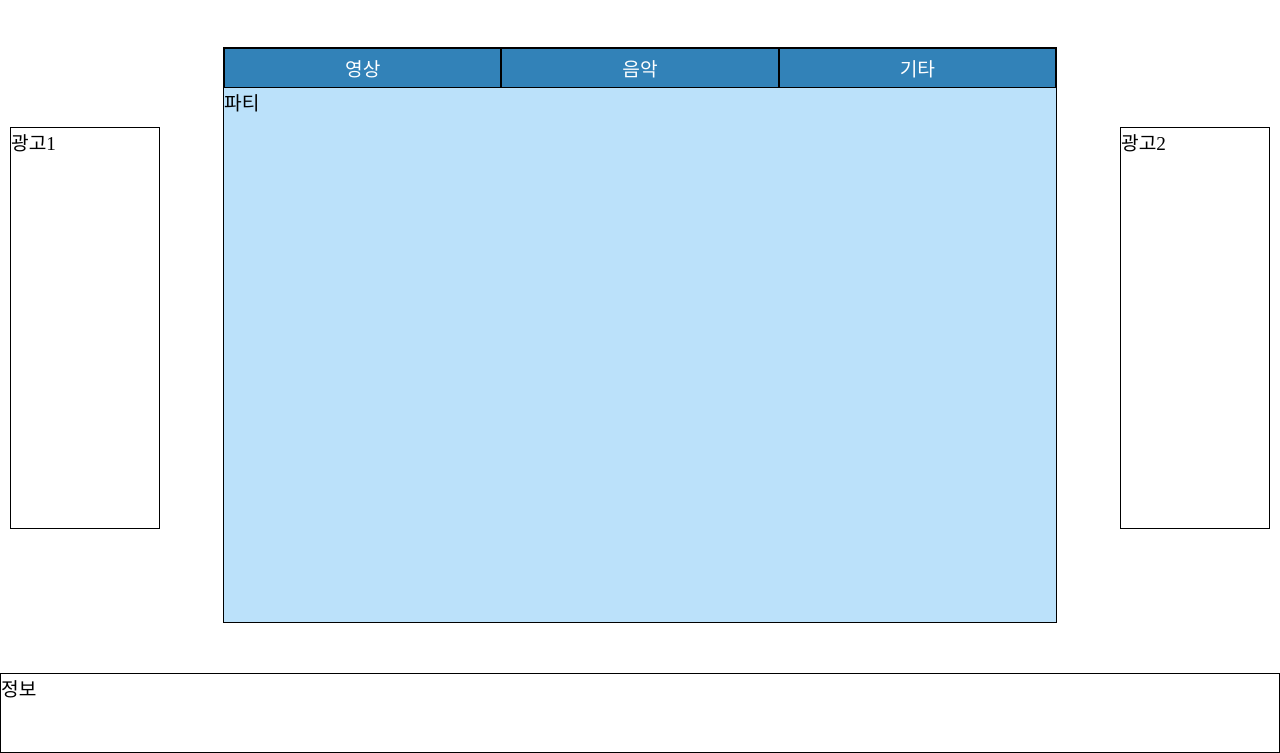
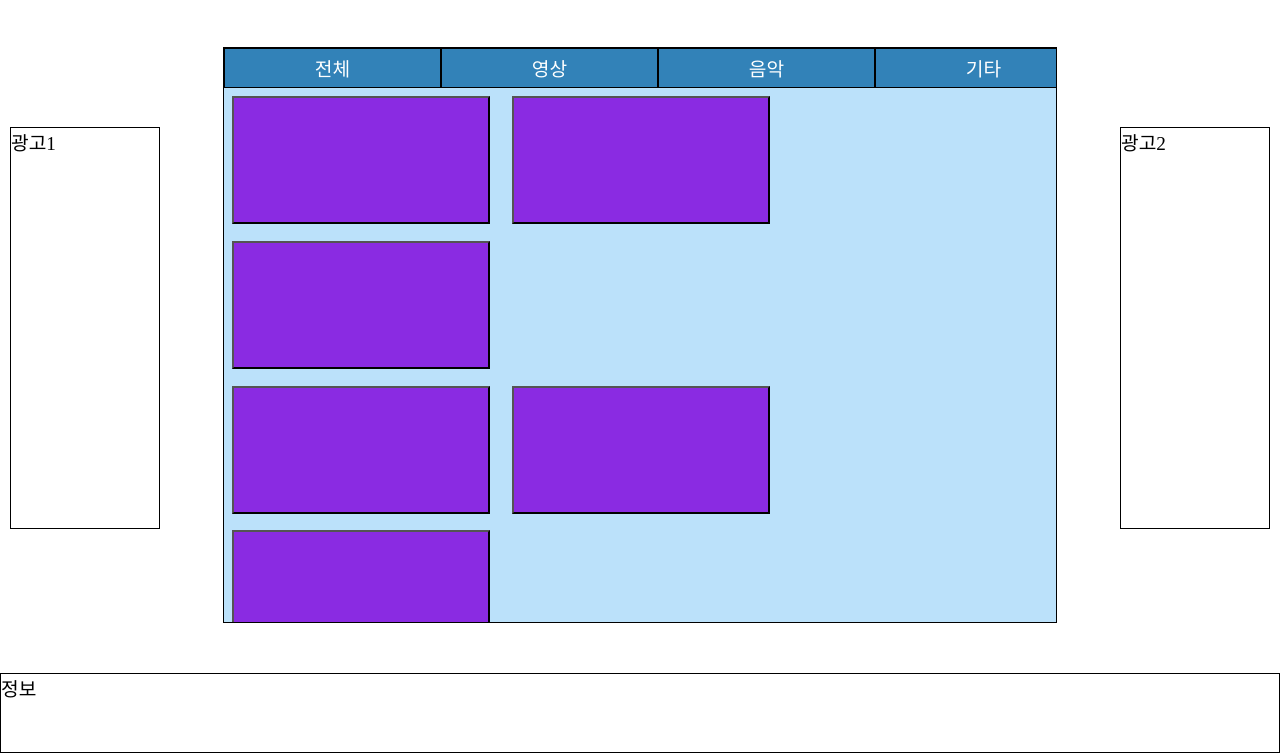
Before and after one commit to Arrogant73/partyPlay-1, a plain HTML site: page html/mainForm.html in a window 1280 px wide. Shown: the part 64-817 px from the top of the page. Drawn offline with Linux system fonts and the light colour scheme.

Commit message:
2023/01/16 12:03

```diff
--- a/html/css/default.css
+++ b/html/css/default.css
@@ -61,6 +61,7 @@ main {
     min-width: 650px;
     width: 65vw;
     background-color: #BBE1FA;
+    overflow: scroll;
 }
 
 .ad2 {
--- a/html/css/mainForm.css
+++ b/html/css/mainForm.css
@@ -15,3 +15,10 @@
     height: 5vh;
     cursor: pointer;
 }
+
+.party input {
+    width: 31%;
+    height: 10vw;
+    margin: 1%;
+    background-color: blueviolet;
+}
--- a/html/mainForm.html
+++ b/html/mainForm.html
@@ -30,11 +30,28 @@
 
     <main> <!-- 메인 화면(카테고리, 파티칸) -->
         <div class="cat">
-            <input type="button" value="영상">
-            <input type="button" value="음악">
-            <input type="button" value="기타">
+                <input type="button" value="전체">
+                <input type="button" value="영상">
+                <input type="button" value="음악">
+                <input type="button" value="기타">
         </div>
-        <div class="party">파티</div>
+        <div class="party">
+            <div class="video">
+                <input type="button" onclick="location.href='#'">
+                <input type="button" onclick="location.href='#'">
+                <input type="button" onclick="location.href='#'">
+            </div>
+            <div class="music">
+                <input type="button" onclick="location.href='#'">
+                <input type="button" onclick="location.href='#'">
+                <input type="button" onclick="location.href='#'">
+            </div>
+            <div class="Etc">
+                <input type="button" onclick="location.href='#'">
+                <input type="button" onclick="location.href='#'">
+                <input type="button" onclick="location.href='#'">
+            </div>
+        </div>
     </main>
 
     <aside> <!-- 오른쪽 광고 -->
```
